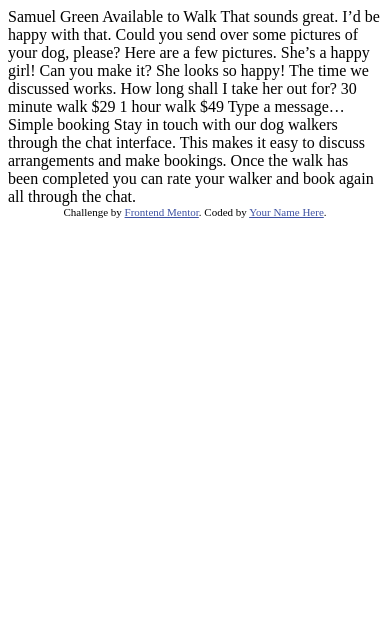
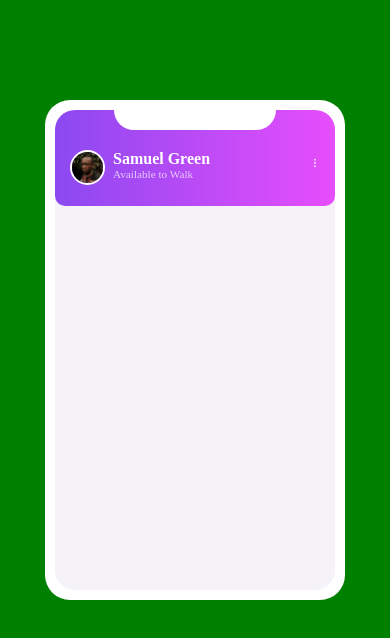
Before and after one commit to JayFullCode/Chat_app, a website: page index.html in a window 390 px wide. Drawn offline with Linux system fonts and the light colour scheme.

Commit message:
Add: Phone + header phone

```diff
--- a/index.html
+++ b/index.html
@@ -5,7 +5,7 @@
   <meta name="viewport" content="width=device-width, initial-scale=1.0"> <!-- displays site properly based on user's device -->
 
   <link rel="icon" type="image/png" sizes="32x32" href="./images/favicon-32x32.png">
-
+  <link rel="stylesheet" href="style.css">
   <title>Frontend Mentor | [Challenge Name Here]</title>
 
   <!-- Feel free to remove these styles or customise in your own stylesheet 👍 -->
@@ -16,7 +16,7 @@
 </head>
 <body>
 
-  Samuel Green
+  <!-- Samuel Green
   Available to Walk
 
   That sounds great. I’d be happy with that.
@@ -41,11 +41,31 @@
 
   Stay in touch with our dog walkers through the chat interface. This makes it easy to
   discuss arrangements and make bookings. Once the walk has been completed you can rate
-  your walker and book again all through the chat.
+  your walker and book again all through the chat. -->
 
-  <div class="attribution">
-    Challenge by <a href="https://www.frontendmentor.io?ref=challenge" target="_blank">Frontend Mentor</a>.
-    Coded by <a href="#">Your Name Here</a>.
+  <div class="phone">
+    <div class="phone__screen">
+      <div class="header">
+
+        <div class="sound">
+
+        </div>
+
+        <div class="header__presentation">
+          <img src="images/avatar.jpg" alt="Avatar image">
+
+          <div class="name">
+            <h3>Samuel Green</h3>
+            <p>Available to Walk</p>
+          </div>
+
+          <div class="header__dots"></div>
+
+        </div>
+
+      </div>
+    </div>
   </div>
+
 </body>
 </html>
--- /dev/null
+++ b/sass/base/_main.scss
@@ -0,0 +1,12 @@
+*{
+    box-sizing: border-box;
+}
+
+html, body{
+    margin: 0;
+    padding: 0;
+
+    height: 100%;
+
+    background-color: green;
+}
--- /dev/null
+++ b/sass/layout/_phone.scss
@@ -0,0 +1,94 @@
+.phone{
+    height: 500px;
+    width: 300px;
+    background-color: white;
+
+    margin: auto;
+    margin-top: 100px;
+    padding: 10px;
+
+    border-radius: 25px;
+
+
+    &__screen{
+        background-color: #f5f3f8;
+        height: 100%;
+        width: 100%;
+
+        border-radius: 20px;
+
+    }
+
+}
+
+.header{
+    height: 20%;
+    background: rgb(140,73,240);
+    background: linear-gradient(90deg, rgba(140,73,240,1) 0%, rgba(231,77,252,1) 100%);
+
+    border-radius: 20px 20px 10px 10px;
+
+    padding: 0px 15px;
+    padding-bottom: 1em;
+
+
+    .sound{
+        height: 20px;
+        width: 65%;
+
+        background-color: white;
+
+        margin: auto;
+        margin-bottom: 20px;
+
+        border-radius: 0px 0px 20px 20px;
+    }
+
+
+    &__presentation{
+        display: flex;
+        flex-direction: row;
+
+        color: white;
+
+        width: 100%;
+        position: relative;
+
+        img{
+            height: 35px;
+            width: 35px;
+
+            border-radius: 50%;
+            border: 2px solid white;
+            margin-right: .5em;
+        }
+
+        h3{
+            margin: 0;
+            font-size: 1em;
+        }
+
+        p{
+            margin: 0;
+            font-size: .7em;
+            opacity: 70%;
+        }
+
+
+        .header__dots{
+            width: 10px;
+            height: 10px;
+            background-image: radial-gradient(circle, white .8px, transparent 1px);
+            background-size: 100% 33.33%;
+
+            position: absolute;
+
+            right: 0px;
+            bottom: 50%;
+
+            cursor: pointer;
+            opacity: 70%;
+        }
+    }
+
+}
--- /dev/null
+++ b/sass/main.scss
@@ -0,0 +1,17 @@
+//************* UTILS ***********//
+
+//************ VENDORS **********//
+
+//************* BASE ************//
+
+@import './base/main';
+
+//************* LAYOUT **********//
+
+@import './layout/phone';
+
+//*********** COMPONENTS ********//
+
+//************* PAGES ***********//
+
+//************* THEMES **********//
```
Also changed, not shown: package.json (added, +12 -0 lines), style.css (added), 1 other file.
